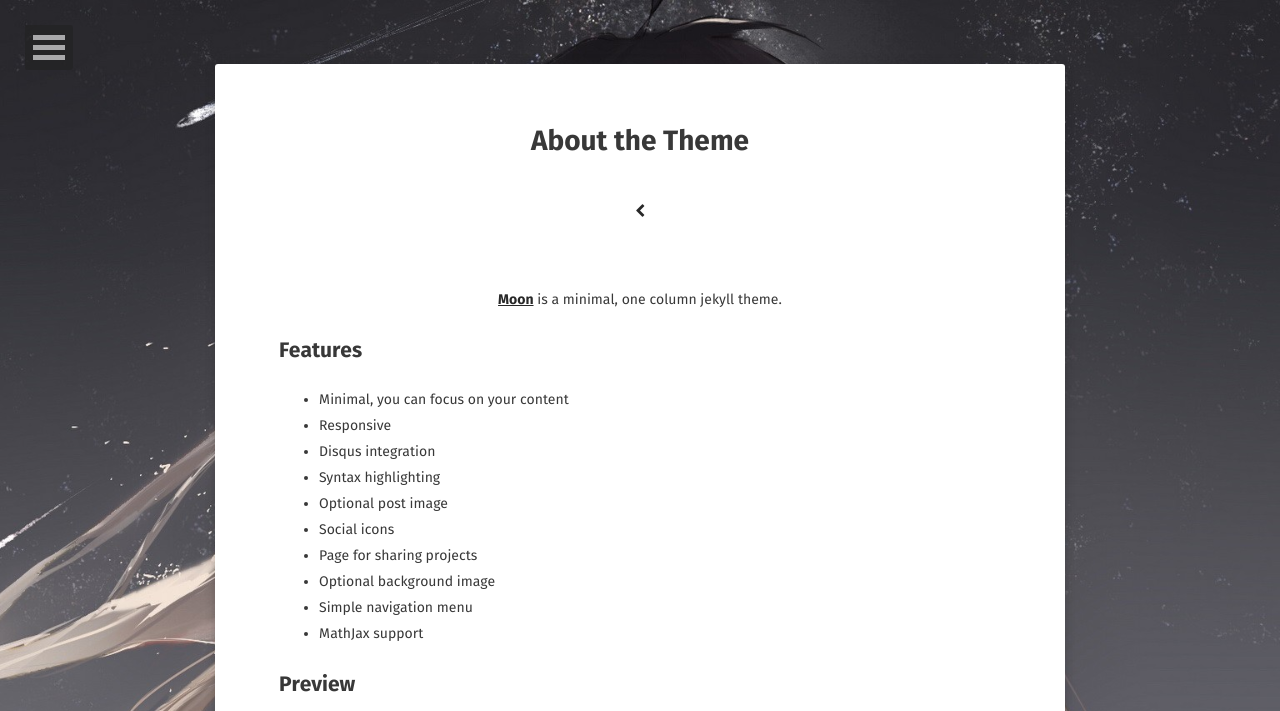
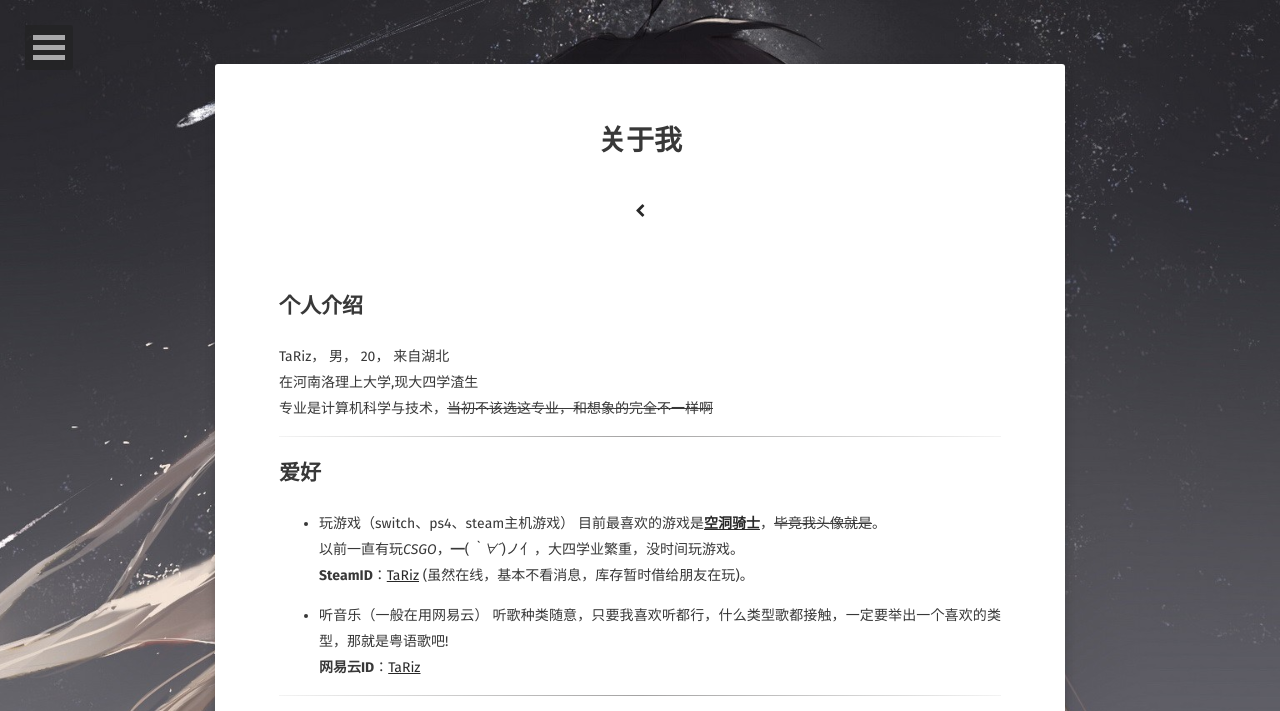
Before and after one commit to TaR1z/TaR1z.github.io, a Jekyll site: the page built from about/index.md, in a window 1280 px wide. Shown: the top 711 px of the page. Built offline with Jekyll 4.4.1, drawn with Linux system fonts in a browser that asks for light colours; some web fonts are replaced; some of the changed text lies outside the part shown; grey boxes are pictures that could not be loaded.

Commit message:
write about me(personal info)

```diff
--- a/_data/navigation.yml
+++ b/_data/navigation.yml
@@ -1,4 +1,4 @@
 # Site navigation links
 
-- title: Projects
+- title: 计划
   url: /projects/
--- a/_includes/nav.html
+++ b/_includes/nav.html
@@ -86,7 +86,7 @@
 				</ul><!-- /.dl-submenu -->
 			</li>
 			<li>
-				<a href="#">日记</a>
+				<a href="#">笔记</a>
 				<ul class="dl-submenu">
 					<li><a href="{{ site.url }}/posts/">All Posts</a></li>
 					<li><a href="{{ site.url }}/tags/">All Tags</a></li>
--- a/_layouts/home.html
+++ b/_layouts/home.html
@@ -36,7 +36,7 @@ layout: compress
                          关于我
                          </a>
                          <a class="btn zoombtn" href="{{ site.url }}/posts">
-                         日记
+                         笔记
                          </a>
                          <a class="btn zoombtn" href="{{ site.url }}/projects">
                          计划
--- a/about/index.md
+++ b/about/index.md
@@ -1,37 +1,32 @@
 ---
 layout: page
-title: About the Theme
-tags: [about, Jekyll, theme, moon]
-date: 2016-03-21
+title: 关于我
+tags: [address, favorite, life, experience]
+date: 2018-10-1
 comments: false
 ---
 
-<center><a href="http://taylantatli.github.io/Moon"><b>Moon</b></a> is a minimal, one column jekyll theme.</center>
+## 个人介绍
 
-## Features
-* Minimal, you can focus on your content
-* Responsive
-* Disqus integration
-* Syntax highlighting
-* Optional post image
-* Social icons
-* Page for sharing projects
-* Optional background image
-* Simple navigation menu
-* MathJax support
+  TaRiz， 男， 20， 来自湖北
+  在河南洛理上大学,现大四学渣生
+  专业是计算机科学与技术，~~当初不该选这专业，和想象的完全不一样啊~~
 
-## Preview
+---
+## 爱好
 
-{% capture images %}
-    https://cloud.githubusercontent.com/assets/754514/14509720/61c61058-01d6-11e6-93ab-0918515ecd56.png
-    https://cloud.githubusercontent.com/assets/754514/14509716/61ac6c8e-01d6-11e6-879f-8308883de790.png
-{% endcapture %}
-{% include gallery images=images caption="Screenshots of Moon Theme" cols=2 %}
+   * 玩游戏（switch、ps4、steam主机游戏）
+		目前最喜欢的游戏是**[空洞骑士](https://store.steampowered.com/app/367520/Hollow_Knight/)**，~~毕竟我头像就是~~。
+		以前一直有玩*CSGO*，━(*｀∀´*)ノ亻，大四学业繁重，没时间玩游戏。
+		**SteamID**：[TaRiz](https://steamcommunity.com/profiles/76561198220252321/) (虽然在线，基本不看消息，库存暂时借给朋友在玩)。
 
-See a [live version of Moon](http://taylantatli.github.io/Moon) hosted on GitHub.
+   * 听音乐（一般在用网易云）
+	    听歌种类随意，只要我喜欢听都行，什么类型歌都接触，一定要举出一个喜欢的类型，那就是粤语歌吧!
+		**网易云ID**：[TaRiz](https://music.163.com/#/user/home?id=136194870)
 
-## Getting Started
 
-To learn how to install and use this theme check out the [Setup Guide](http://taylantatli.me/Moon/moon-theme/) for more information.
+---
+## 生活
 
-[Install Moon](https://github.com/TaylanTatli/Moon){: .btn}
+  一般都呆在寝室玩游戏或者网页学习...
+  练车~~科二真难~~
```
Also changed, not shown: about/example.md (added, +37 -0 lines), assets/js/jquery.dlmenu.min.js, favicon.png.
